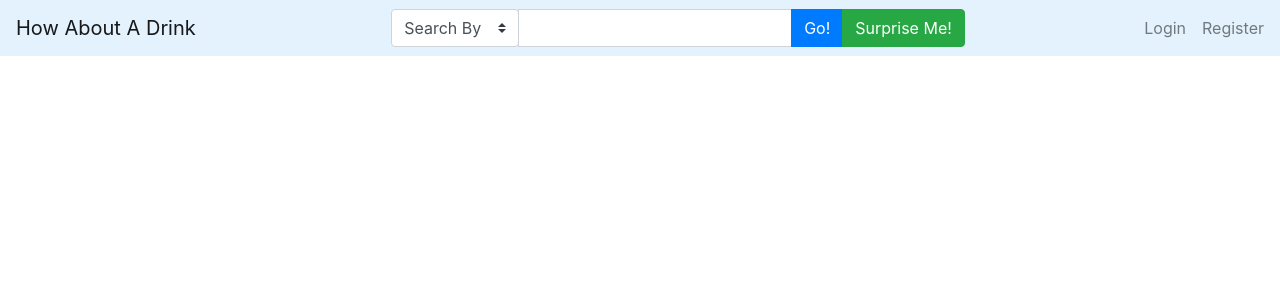
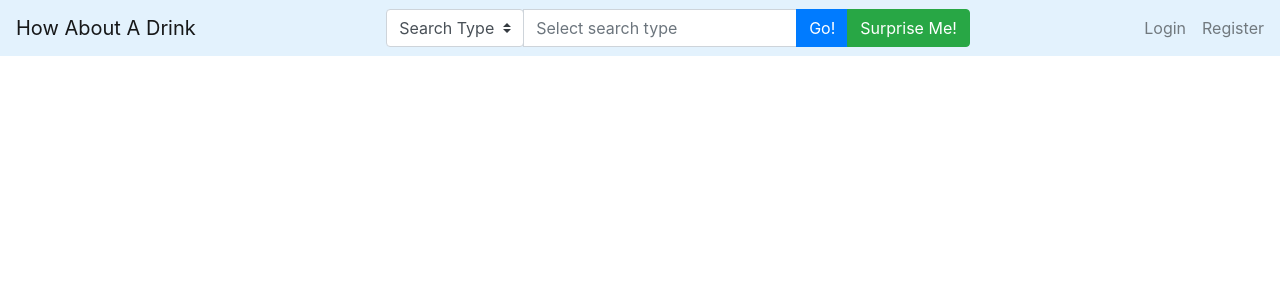
Before and after one commit to icym1lk/how-about-a-drink, a Flask app: page / in a window 1280 px wide. Shown: the top 300 px of the page. Run offline with Flask 2, Linux system fonts and the light colour scheme; some libraries are stand-ins or nearby versions.

Commit message:
Add placeholder text for Search Type. i.e. no selection chosen yet

```diff
--- a/templates/_form.html
+++ b/templates/_form.html
@@ -4,7 +4,7 @@
   <span class="input-group">
     <span id="search-bar" class="input-group-prepend">
       <select id="query_type" name="query_type" class="custom-select">
-        <option data-name="Test" disabled selected>Search By</option>
+        <option data-name="Test" disabled selected>Search Type</option>
         {% for field in form.query_type if field.widget.input_type != 'hidden'%}
           {% if field.data == 's' %}
             {{ field( **{'data-name': 'e.g. Margarita'} ) }}
@@ -23,7 +23,7 @@
         {% endfor %}
       </select>
     </span>
-    <input type="text" id="query" name="query" class="form-control" aria-label="Text input with select list">
+    <input type="text" id="query" name="query" class="form-control" placeholder="Select search type" aria-label="Text input with select list">
     <span class="input-group-append">
       <button class="btn btn-primary" formaction="/results" formmethod="POST" aria-haspopup="true" aria-expanded="false">Go!</button>
     </span>
--- a/templates/base.html
+++ b/templates/base.html
@@ -35,7 +35,6 @@
      -->
      <nav class="navbar navbar-light" style="background-color: #e3f2fd;">
         <a class="navbar-brand" href="/">How About A Drink</a>
-
         <form class="form-inline mr-auto ml-auto">
             {% include "_form.html" %}
             <!-- <input class="form-control mr-sm-2" type="search" placeholder="Search" aria-label="Search">
```
